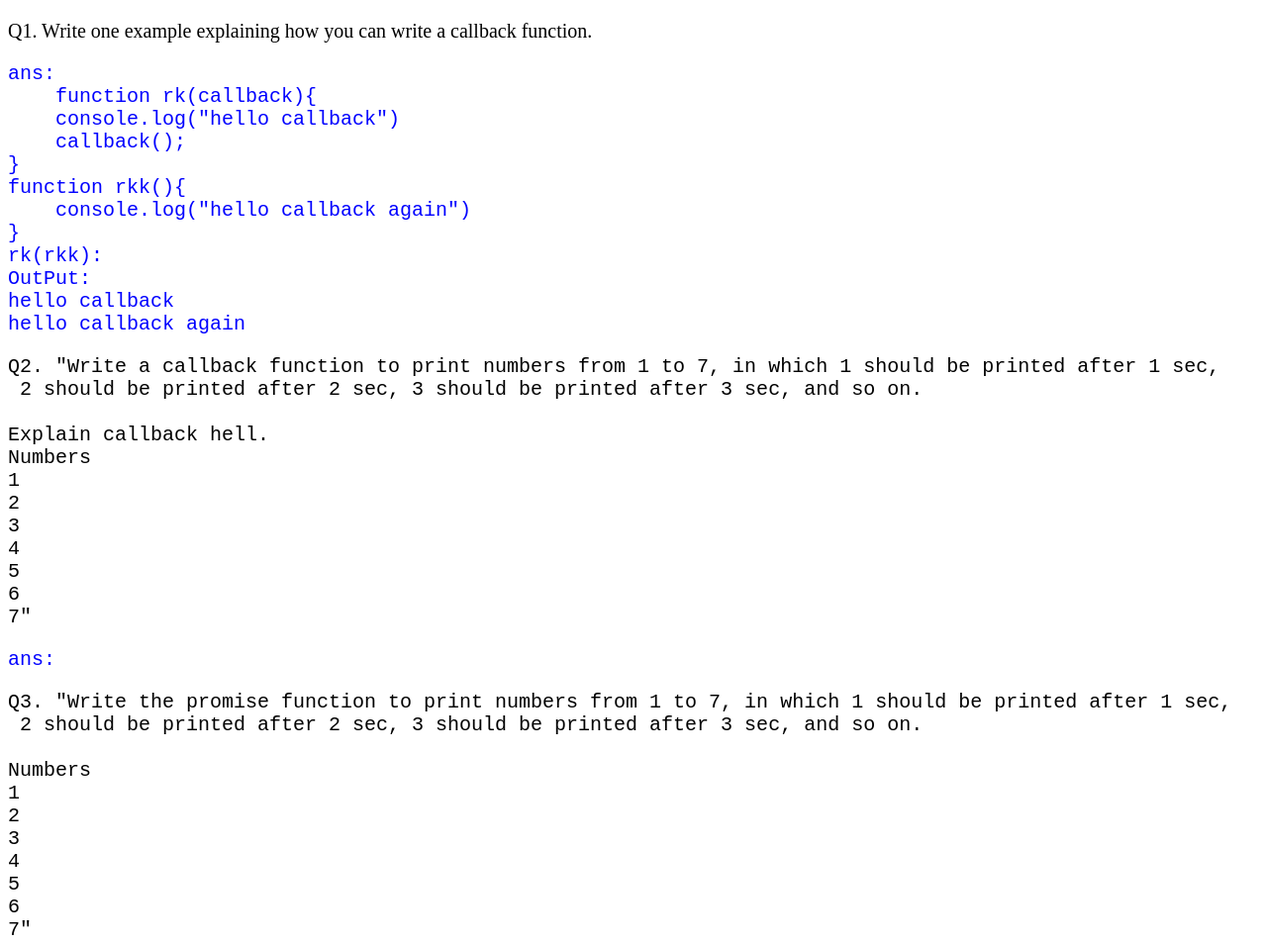
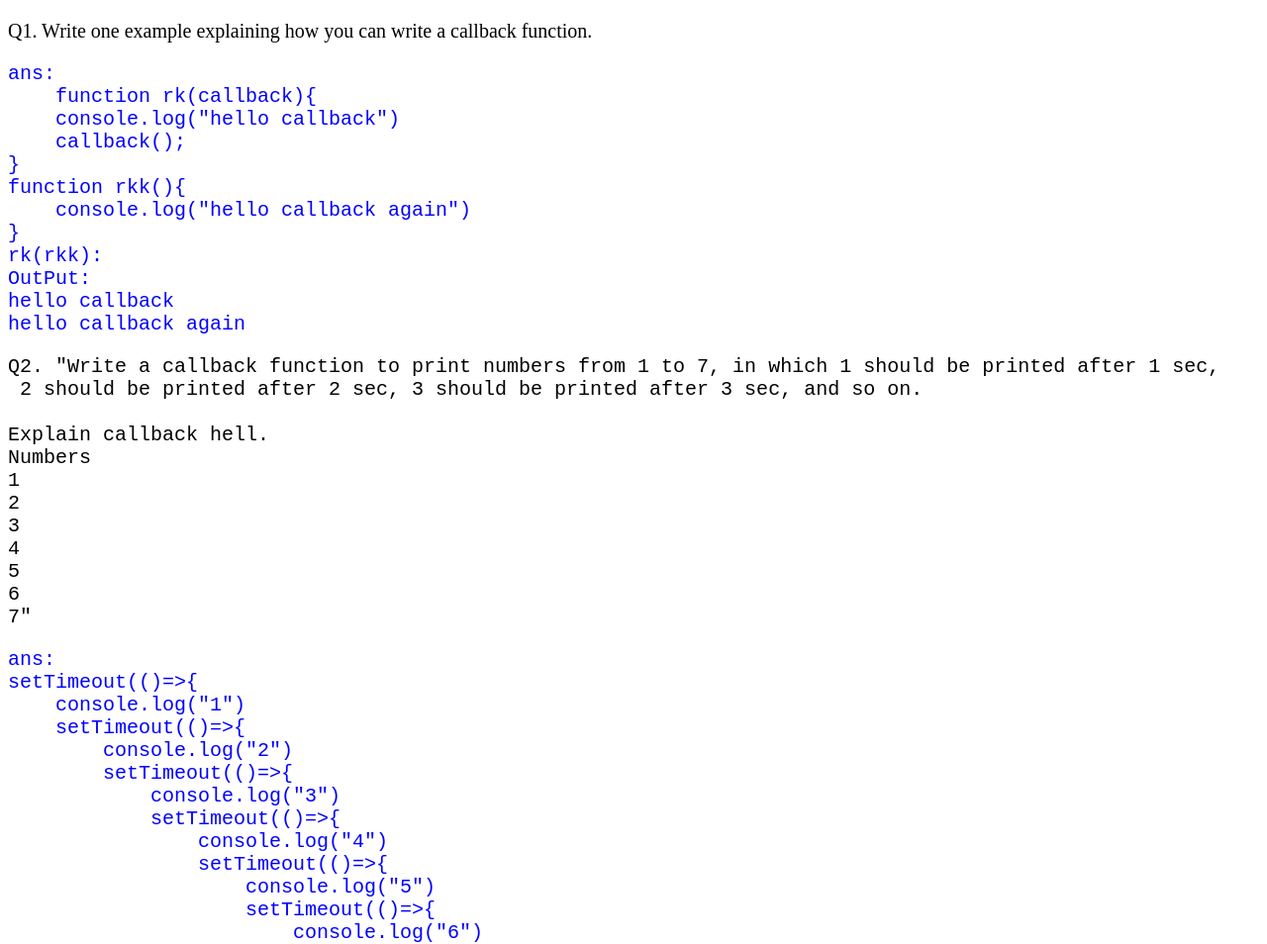
Before and after one commit to Ravindra725/promise, a plain HTML site: page index.html in a window 1280 px wide. Shown: the top 954 px of the page at 99% size. Drawn offline with Linux system fonts and the light colour scheme.

Commit message:
Update index.html

```diff
--- a/index.html
+++ b/index.html
@@ -30,7 +30,28 @@ Numbers
 5
 6
 7"</pre>
-    <pre style="color: blue;font-size: 20px;">ans: </pre>
+    <pre style="color: blue;font-size: 20px;">ans:
+setTimeout(()=>{
+    console.log("1")
+    setTimeout(()=>{
+        console.log("2")
+        setTimeout(()=>{
+            console.log("3")
+            setTimeout(()=>{
+                console.log("4")
+                setTimeout(()=>{
+                    console.log("5")
+                    setTimeout(()=>{
+                        console.log("6")
+                        setTimeout(()=>{
+                            console.log("7")
+                        },7000)
+                    },6000)
+                },5000)
+            },4000)
+        },3000)
+    },2000)
+},1000)</pre>
     <pre style="font-size: 20px;">Q3. "Write the promise function to print numbers from 1 to 7, in which 1 should be printed after 1 sec, <br> 2 should be printed after 2 sec, 3 should be printed after 3 sec, and so on.
 
 Numbers
```
